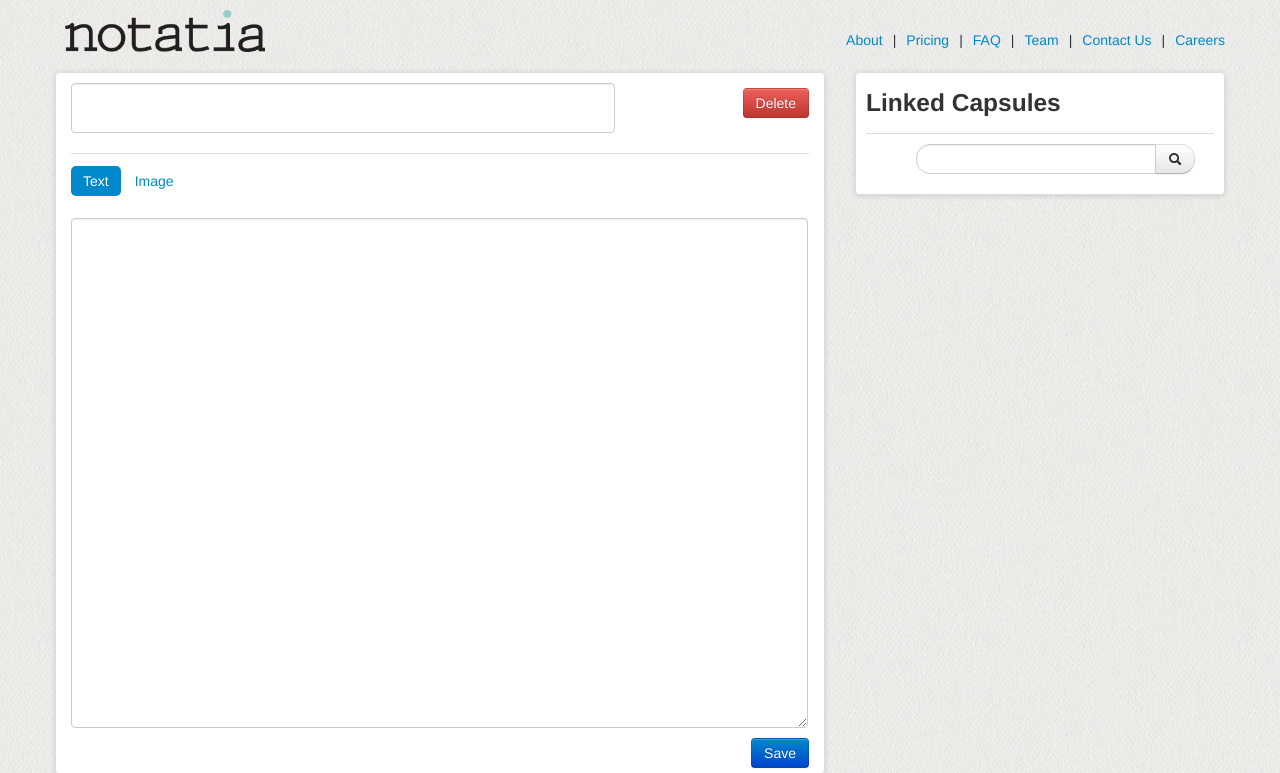
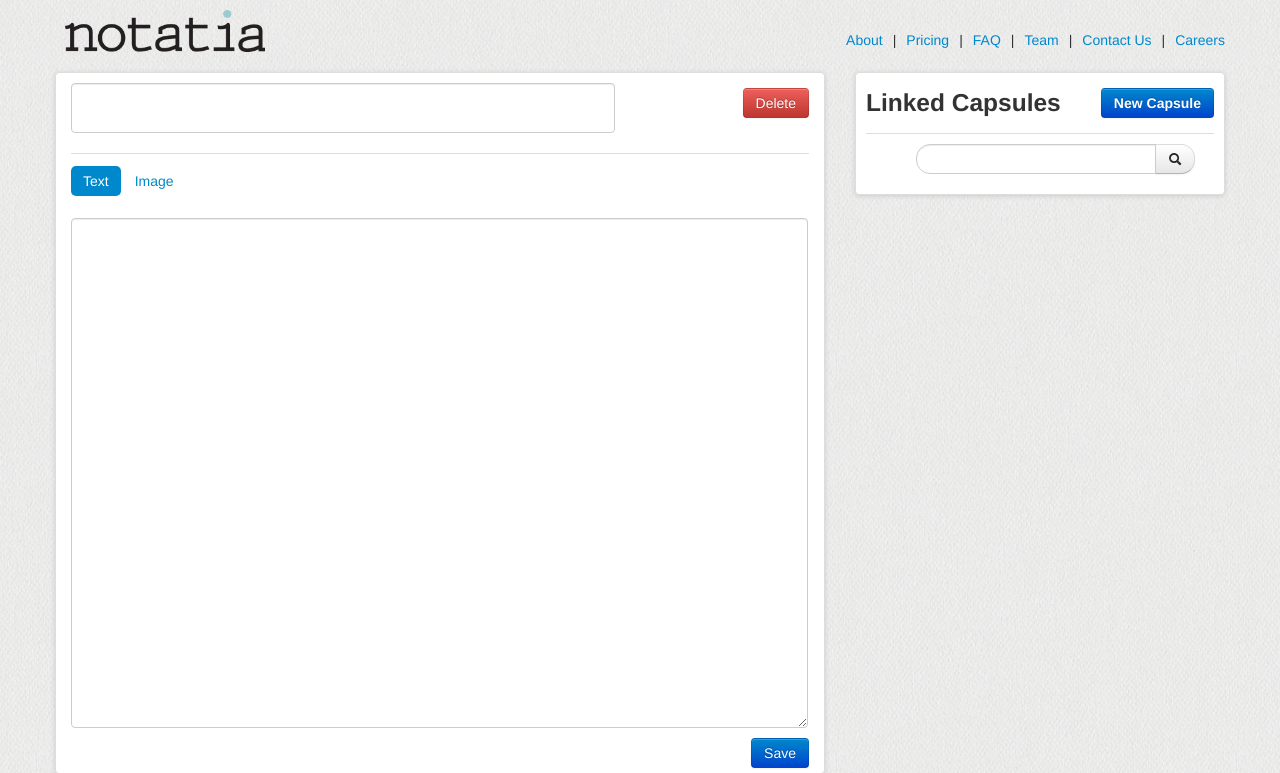
Before and after one commit to etanzapinsky/notatia, a Django app: page /capsule/ in a window 1280 px wide. Shown: the top 773 px of the page. Run offline with Django 3.2, Linux system fonts and the light colour scheme; some libraries are stand-ins or nearby versions.

Commit message:
even more styling

```diff
--- a/webapp/web/templates/capsule_view.html
+++ b/webapp/web/templates/capsule_view.html
@@ -19,7 +19,8 @@
 <div class="container">
   <div class="row-fluid" id="main-body">
     <div class="span4 capsule" id="linked-pane">
-      <h3 class="title">Linked Capsules</h3>
+      <h3 class="title"><span>Linked Capsules</span><a class="btn btn-primary pull-right top-button" href="/capsule/">New Capsule</a>
+</h3>
       <form class="form-search text-center" id="search-form">
         <div class="input-append">
           <input type="text" class="input-large search-query">
@@ -27,12 +28,6 @@
           </div>
       </form>
       <div id="main-stream">
-        <!-- <div class="friend capsule">I'm a linked Capsule!</div> -->
-        <!-- <div class="friend capsule"> -->
-        <!--   <img class="img-rounded pull-right" src="http://i.imgur.com/smAy2ib.jpg" alt="dogs"> -->
-        <!--     <h4 class="media-heading">Hey there little buddy</h4> -->
-        <!--     <p>This is my text.</p> -->
-        <!--   </div> -->
       </div>
     <div id="are-you-sure" class="modal hide fade" tabindex="-1" role="dialog" aria-labelledby="are-you-sure-label" aria-hidden="true">
       <div class="modal-header">
```
